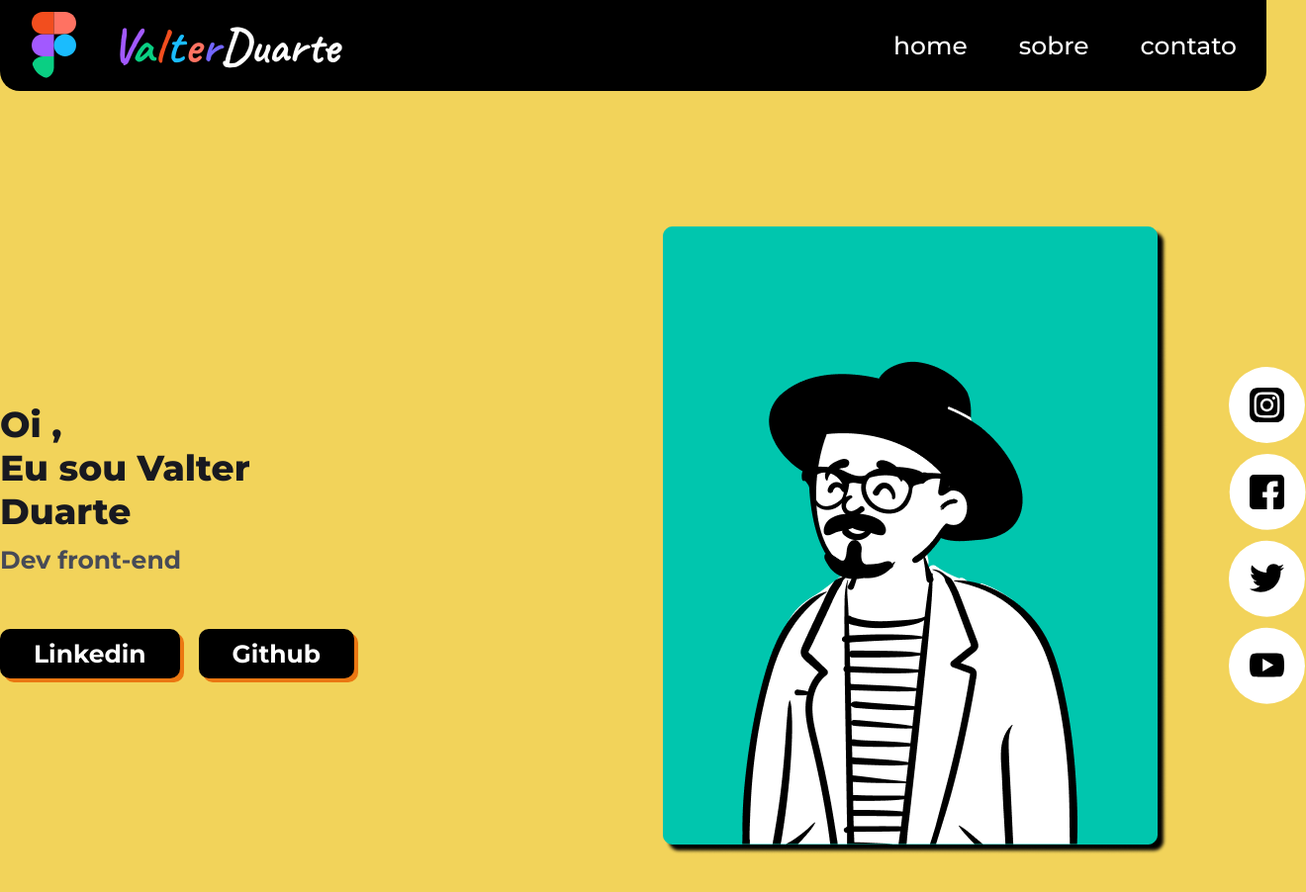
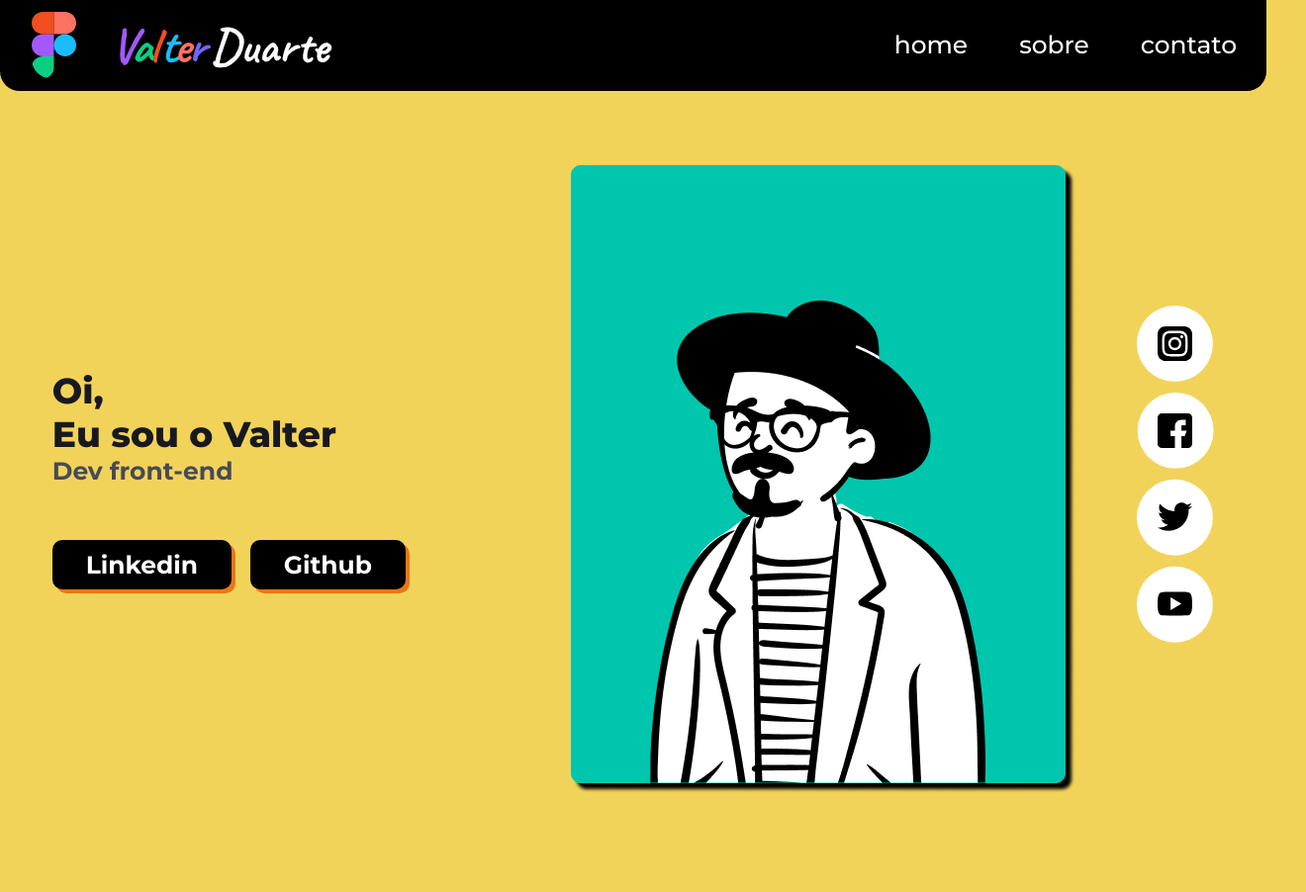
Before and after one commit to valterduarte/my-portifolio, a plain HTML site: page index.html in a window 1280 px wide. Shown: the whole page at 99% size, 1320 px wide, since content can reach past the window. After the commit the page ends 802 px from the top, so only its background shows below. Drawn offline with Linux system fonts and the light colour scheme.

Commit message:
respondividade

```diff
--- a/index.html
+++ b/index.html
@@ -75,8 +75,8 @@
     <section id="about">
       <div id="text">
         <h2>
-          Oi ,<br />
-          Eu sou Valter Duarte
+          Oi,<br />
+          Eu sou o Valter
           <h3>Dev front-end</h3>
         </h2>
 
--- a/style.css
+++ b/style.css
@@ -21,9 +21,8 @@ header {
   width: 100%;
   height: 92px;
   background-color: #000000 ;
-  border-radius: 0px 0px 20px 20px;
+  border-radius: 0px 0px 1.25rem 1.25rem;
   justify-content: space-between;
-  /*margin-bottom: 180px;*/
 }
 
 header #logo {
@@ -31,47 +30,47 @@ header #logo {
 }
 
 header svg {
-  margin-top: 12px;
-  margin-left: 32px;
+  margin-top: 0.75rem;
+  margin-left: 2rem;
 }
 
 header h1 {
   font-family: 'Caveat';
   font-style: normal;
-  padding-left: 35px;
+  padding-left: 2.18rem;
   align-self: center;
   font-weight: 700;
-  font-size: 50px;
+  font-size: 3.12rem;
   justify-content: center;
 }
 
 header h1 span.cor1 {
-  letter-spacing: -16px;
+  letter-spacing: -1rem;
   color: #A259FF;
 }
 
 header h1 span.cor2 {
-  letter-spacing: -11px;
+  letter-spacing: -1rem;
   color: #0ACF83;
 }
 
 header h1 span.cor3 {
-  letter-spacing: -11px;
+  letter-spacing: -1rem;
   color: #F24E1E;
 }
 
 header h1 span.cor4 {
-  letter-spacing: -11px;
+  letter-spacing: -1rem;
   color: #1ABCFE;
 }
 
 header h1 span.cor5 {
-  letter-spacing: -11px;
+  letter-spacing: -.85rem;
   color: #FF7262;
 }
 
 header h1 span.cor6 {
-  letter-spacing: -11px;
+  letter-spacing: -.50rem;
   color: hsl(245, 110%, 70%);
 }
 
@@ -83,20 +82,20 @@ header nav#menu {
   display: flex;
   align-items: center;
   width: auto;
-  height: 92px;
-  padding: 0 30px;
+  height: 5.75rem;
+  padding: 01.87rem;
 }
 
 header nav#menu ul {
   list-style: none;
   display: flex;
-  gap: 52px;
+  gap: 3.25rem
 }
 
 header nav#menu ul li a {
   font-weight: 500;
-  font-size: 25px;
-  line-height: 30px;
+  font-size: 1.56rem;
+  line-height: 1.87rem;
   color: #FFFFFF;
   text-decoration: none;
 }
@@ -109,40 +108,40 @@ header nav#menu ul li:hover {
 /*========= about ===========*/
 section#about {
   display: flex;
-  gap: 250px;
   align-items: center;
-  max-width: 1323px;
+  max-width: 82.68rem;
   width: 100%;
-  margin: 75px auto 0;
+  margin: 4.68rem auto 0;
+  justify-content: space-between;
 }
 
 section#about h2 {
   font-weight: 800;
-  font-size: 36px;
+  font-size: 2.25rem;
 }
 
 section#about h3 {
-  font-size: 25px;
+  font-size: 1.56rem;
   color: #474A57;
-  margin-top: 12px;
-  margin-bottom: 55px;
+  margin-top: 0.75remx;
+  margin-bottom: 3.43rem;
 }
 
 section#about #work-media {
   display: flex;
-  gap: 19px;
+  gap: 1.18rem;
 }
 
 section#about #work-media a {
   font-weight: 700;
-  font-size: 25px;
+  font-size: 1.56rem;
   text-decoration: none;
-  padding: 10px 34px;
+  padding: 0.62rem 2.12rem;
   color: white;
   background: #000000;
-  gap: 10px;
-  box-shadow: 4px 4px 0px #EB7711;
-  border-radius: 10px;
+  gap: 0.62rem;
+  box-shadow: 0.25rem 0.25rem 0 #EB7711;
+  border-radius: 0.62rem;
 }
 
 section#about #work-media a:hover {
@@ -157,16 +156,40 @@ section#about .img-sm {
 
 section#about img {
   display: flex;
-  padding: 62px ;
+  padding: 0 3.87rem ;
   align-items: center;
 }
 
 section#about #social-media svg {
   display: block;
-  margin-bottom: 10px;
+  margin-bottom: 0.62rem;
 }
 
 section#about #social-media svg:hover  {
   transition: all 0.7s;
   transform: scale(1.5);
 }
+
+/*========= Responsivo ===========*/
+@media (max-width:1340px) {
+
+  section#about {
+    display: flex;
+    align-items: center;
+    justify-content: space-around;
+ }
+}
+
+@media (max-width:1100px) {
+  section#about .img-sm {
+    display: flex;
+    flex-direction: column;
+  }
+
+  section#about #social-media {
+    flex-wrap: nowrap;
+  }
+
+
+
+}
```
